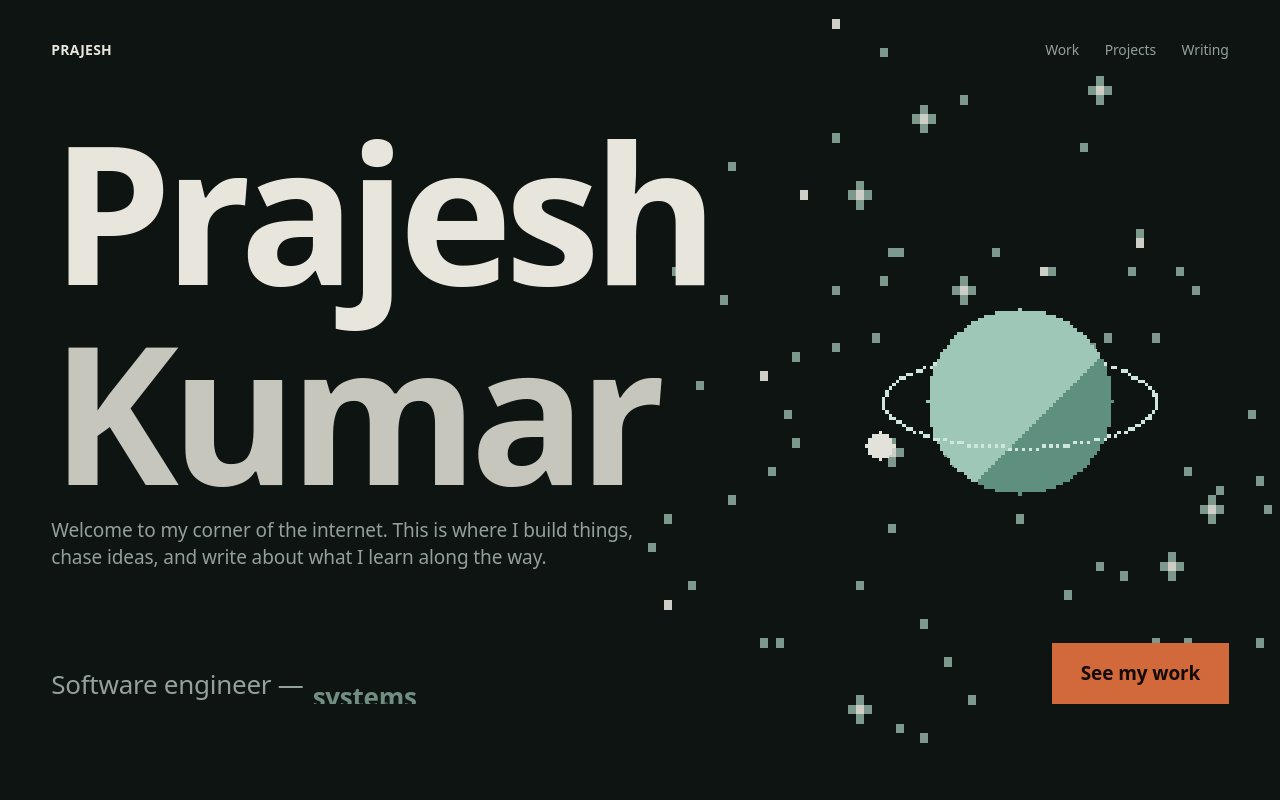
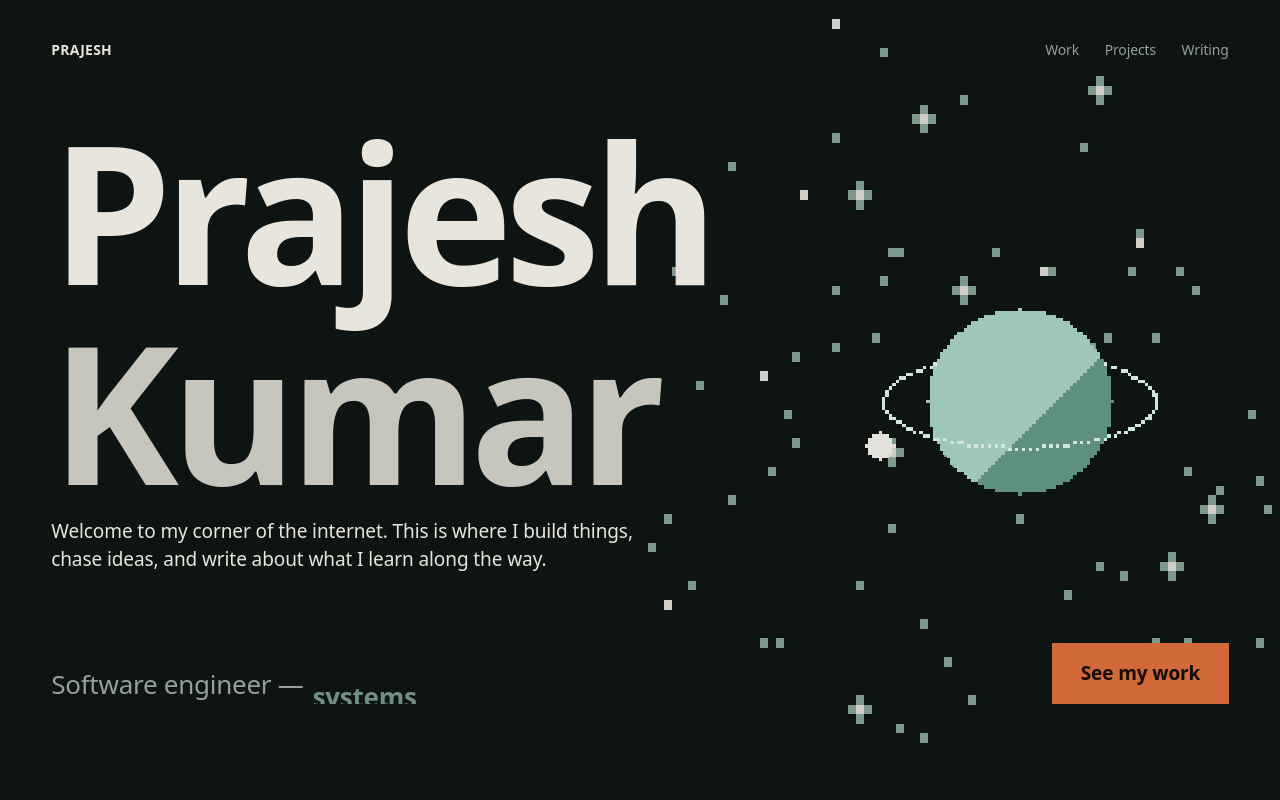
Before and after one commit to prajeshkumarg/portfolio, a Next.js app: page / in a window 1280 px wide. Shown: the top 800 px of the page. Built offline with nearby package versions, Linux system fonts and the light colour scheme; a web font is replaced by a local one.

Commit message:
taste-folio: hero welcome line to white (bone), aligned with the name block

```diff
--- a/components/Hero/Hero.module.css
+++ b/components/Hero/Hero.module.css
@@ -112,9 +112,9 @@
   z-index: 1;
   margin-top: clamp(16px, 2.4vh, 30px);
   max-width: 54ch;
-  color: var(--muted);
+  color: var(--ink);
   font-size: var(--step-body);
-  line-height: 1.45;
+  line-height: 1.5;
 }
 
 .roleStatic {
```
